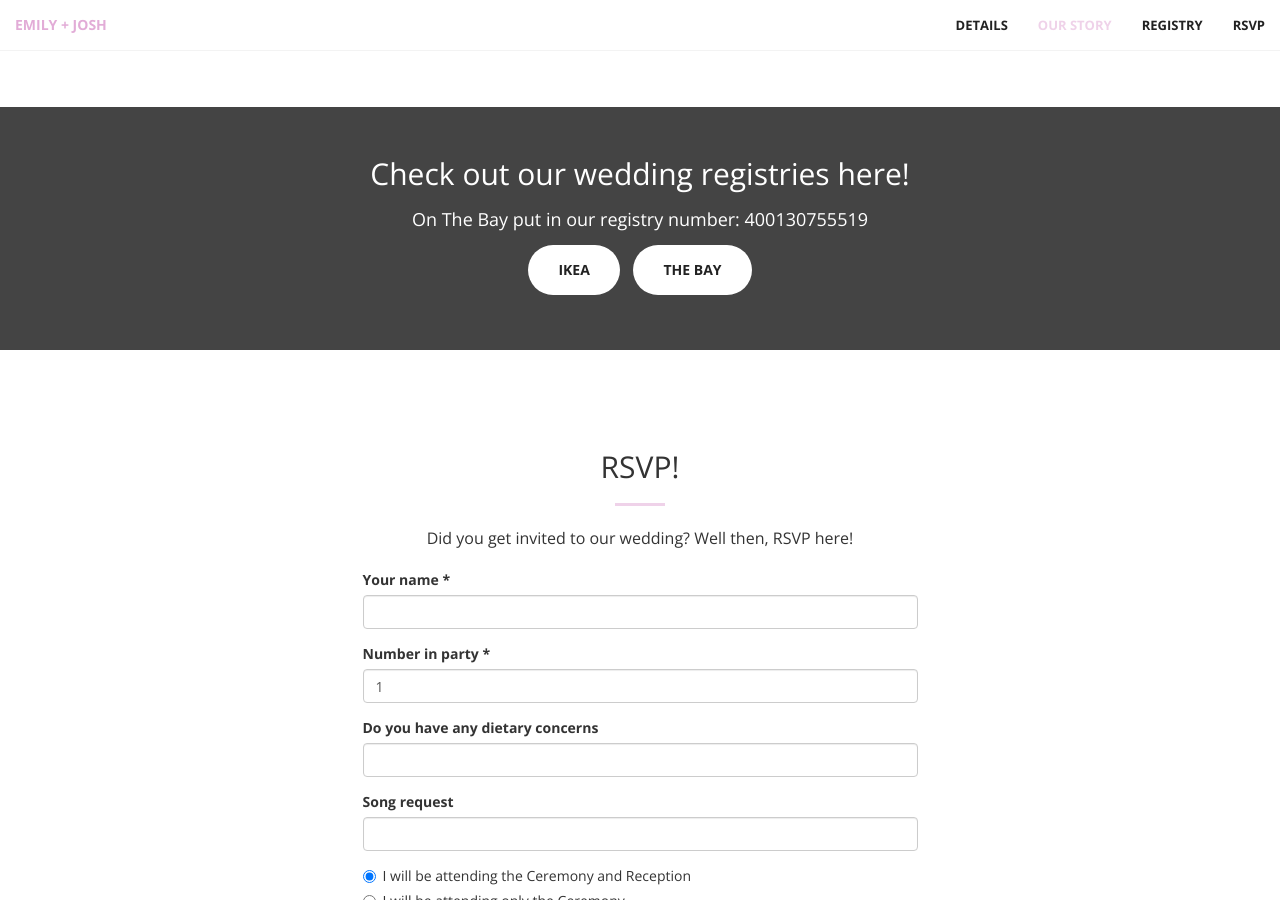
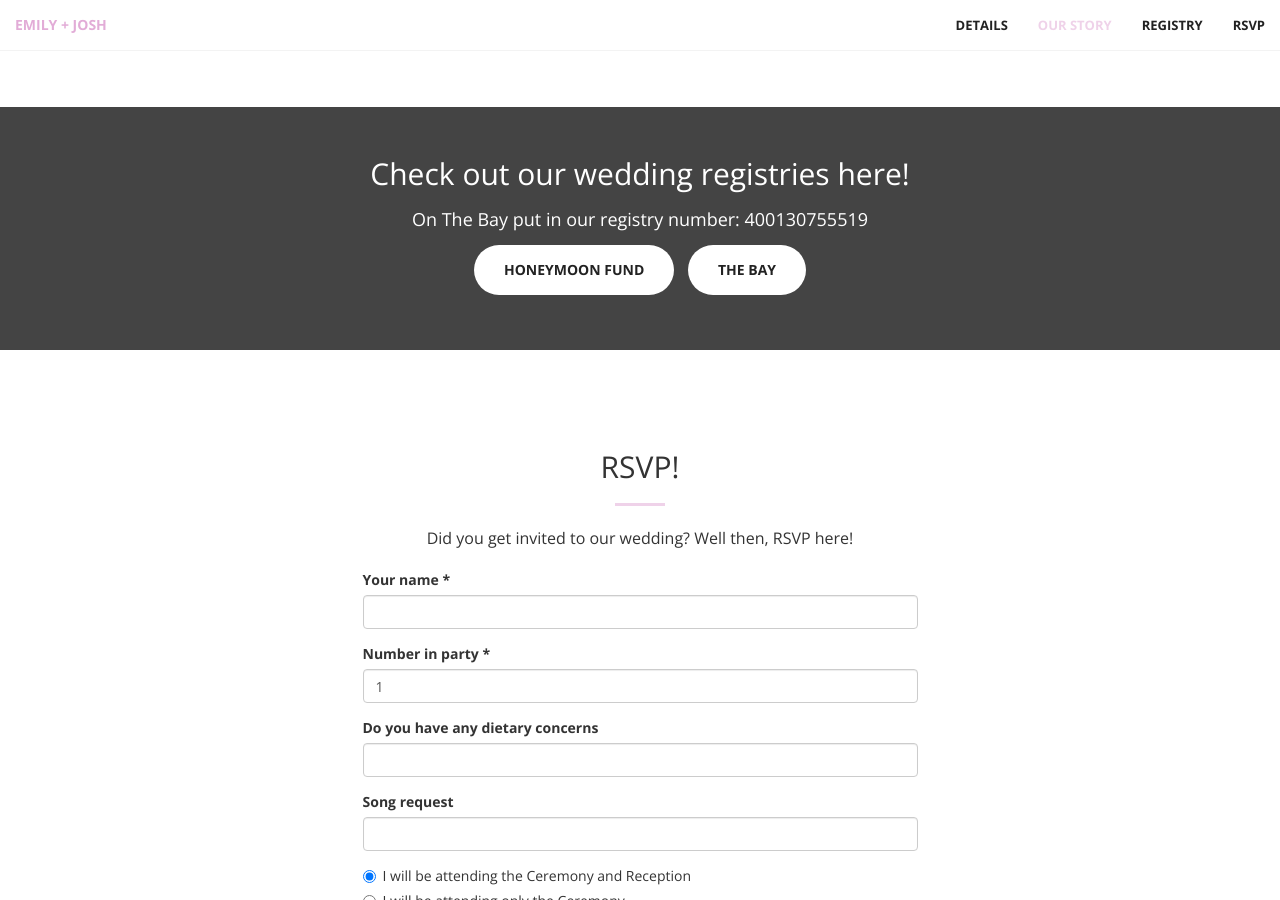
Before and after one commit to joshandrews/wedding, a Jekyll site: the page built from index.html, in a window 1280 px wide and 900 px high, scrolled down 2293 px. Built offline with Jekyll 4.4.1, drawn with Linux system fonts in a browser that asks for light colours; nearby versions of some CDN libraries.

Commit message:
Update ikea

```diff
--- a/_layouts/default.html
+++ b/_layouts/default.html
@@ -69,7 +69,7 @@
             <div class="call-to-action">
                 <h2>Check out our wedding registries here!</h2>
                 <h4>On The Bay put in our registry number: 400130755519</h4>
-                <a href="https://www.giftspaces.ca/gs/emily-josh" class="btn btn-default btn-xl sr-button" style="margin: 5px;">Ikea</a>
+                <a href="https://www.giftspaces.ca/gs/emily-josh" class="btn btn-default btn-xl sr-button" style="margin: 5px;">Honeymoon Fund</a>
                 <a href="http://giftregistry.hbc.com/grworks/prj/generic_online/jsp/common/marcole_grw.jsp?rid=4" class="btn btn-default btn-xl sr-button" style="margin: 5px;">The Bay</a>
             </div>
         </div>
```
